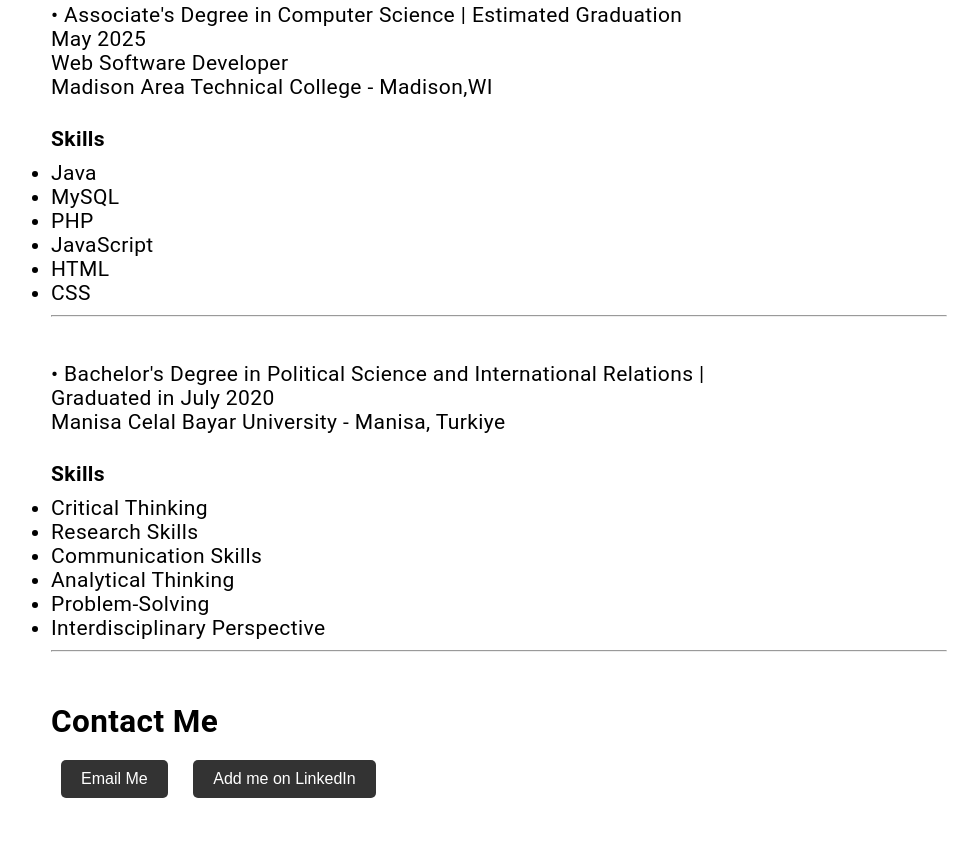
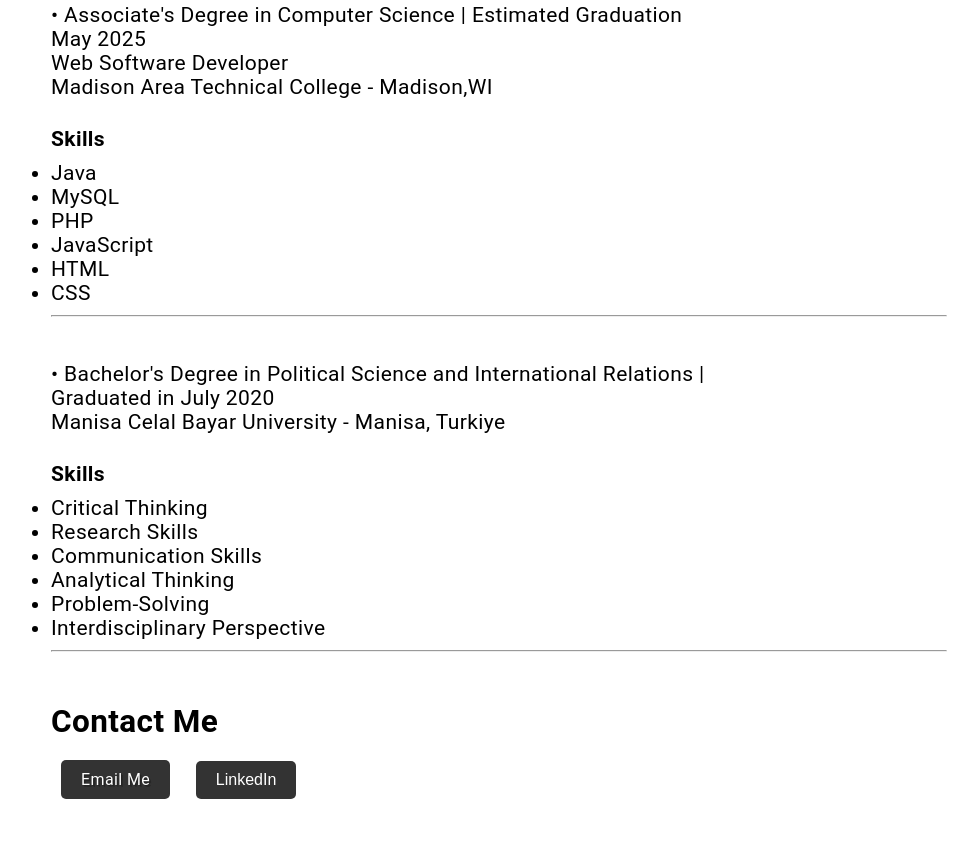
Before and after one commit to alwebdev0/test, a plain HTML site: page index.html in a window 1280 px wide. Shown: the part 856-1698 px from the top of the page, without its empty margins (141-1119 px from the left). Drawn offline with Linux system fonts and the light colour scheme.

Commit message:
Update index.html

```diff
--- a/index.html
+++ b/index.html
@@ -76,11 +76,11 @@
 
     <section id="contact">
         <h2>Contact Me</h2>
-            <a class="shadowed" href="mailto:07chisel_cronies@icloud.com" target="_blank">
-                <button class="email-button">Email Me</button>
+        <a class="shadowed email-button" href="https://mail.google.com/mail/?view=cm&fs=1&to=07chisel_cronies@icloud.com" target="_blank">Email Me</a>
+
             </a>
             <a class="shadowed" href="https://linkedin.com/in/alperenozelce" target="_blank">
-                <button class="email-button">Add me on LinkedIn</button>
+                <button class="email-button">LinkedIn</button>
             </a>
         </p>
     </section>
```
